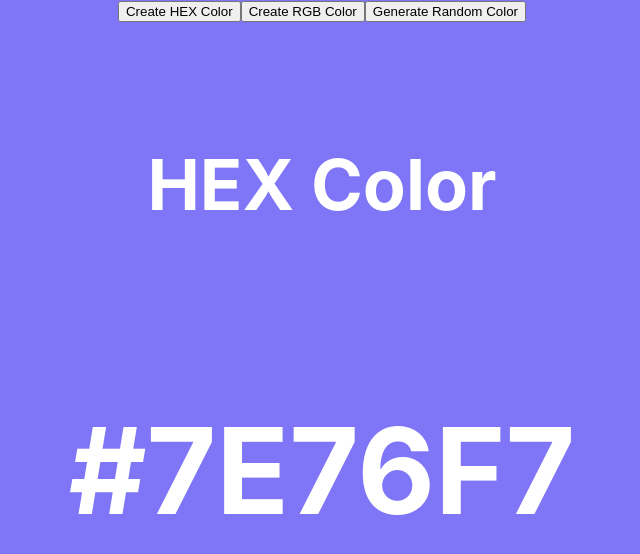
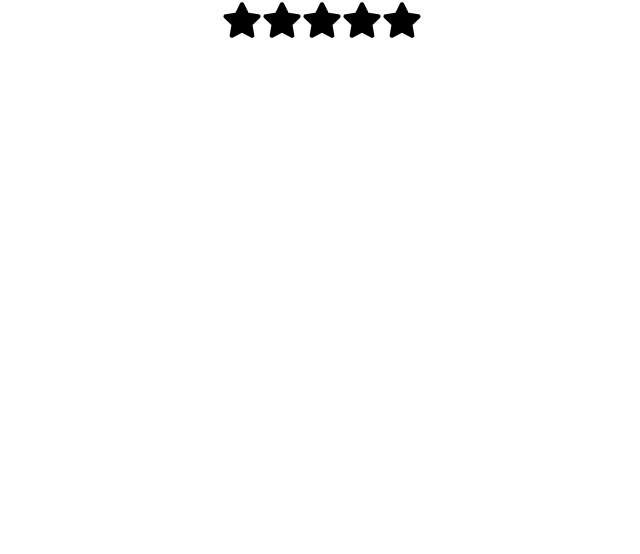
Before and after one commit to mathebulansuku/20-reactjs-projects, a React (Create React App) app: page / in a window 1280 px wide. Shown: the top 554 px of the page, without its empty margins (318-958 px from the left). Built offline with nearby package versions, Linux system fonts and the light colour scheme.

Commit message:
star rating component done

```diff
--- a/src/App.js
+++ b/src/App.js
@@ -1,12 +1,14 @@
 import "./App.css";
 import Accordion from "./components/accordion/Accordion";
 import RandomColor from "./components/random-color/RandomColor";
+import StarRating from "./components/star-rating/StarRating";
 
 function App() {
   return (
     <div className="App">
       {/* <Accordion /> */}
-      <RandomColor />
+      {/* <RandomColor /> */}
+      <StarRating noOfStars={5} />
     </div>
   );
 }
--- a/src/components/star-rating/StarRating.jsx
+++ b/src/components/star-rating/StarRating.jsx
@@ -1,22 +1,36 @@
 import { useState } from "react";
 import { FaStar } from "react-icons/fa";
+import "./star-rating.css";
 
 export default function StarRating({ noOfStars }) {
+  const [rating, setRating] = useState(0);
+  const [hover, setHover] = useState(0);
 
-const [rating, setRating] = useState(0);
-const[hover, setHover] = useState(0);
+  function handleClick(getCurrentIndex) {
+    setRating(getCurrentIndex);
+  }
+  function handleMouseEnter(getCurrentIndex) {
+    setHover(getCurrentIndex);
+  }
+  function handleMouseLeave(getCurrentIndex) {
+    setHover(rating);
+  }
 
   return (
     <div className="star-rating">
       {[...Array(noOfStars)].map((_, index) => {
-        return
-        <FaStar
-          key={index}
-          onClick={}
-          onMouseMove={}
-          onMouseLeave={}
-          size={}
-         />;
+        index += 1;
+
+        return (
+          <FaStar
+            key={index}
+            className={index <= (hover || rating) ? "active" : "inactive"}
+            onClick={() => handleClick(index)}
+            onMouseMove={() => handleMouseEnter(index)}
+            onMouseLeave={() => handleMouseLeave(index)}
+            size={40}
+          />
+        );
       })}
     </div>
   );
--- /dev/null
+++ b/src/components/star-rating/star-rating.css
@@ -0,0 +1,7 @@
+.active {
+  color: #fff700;
+}
+
+.inactive {
+  color: black;
+}
```
